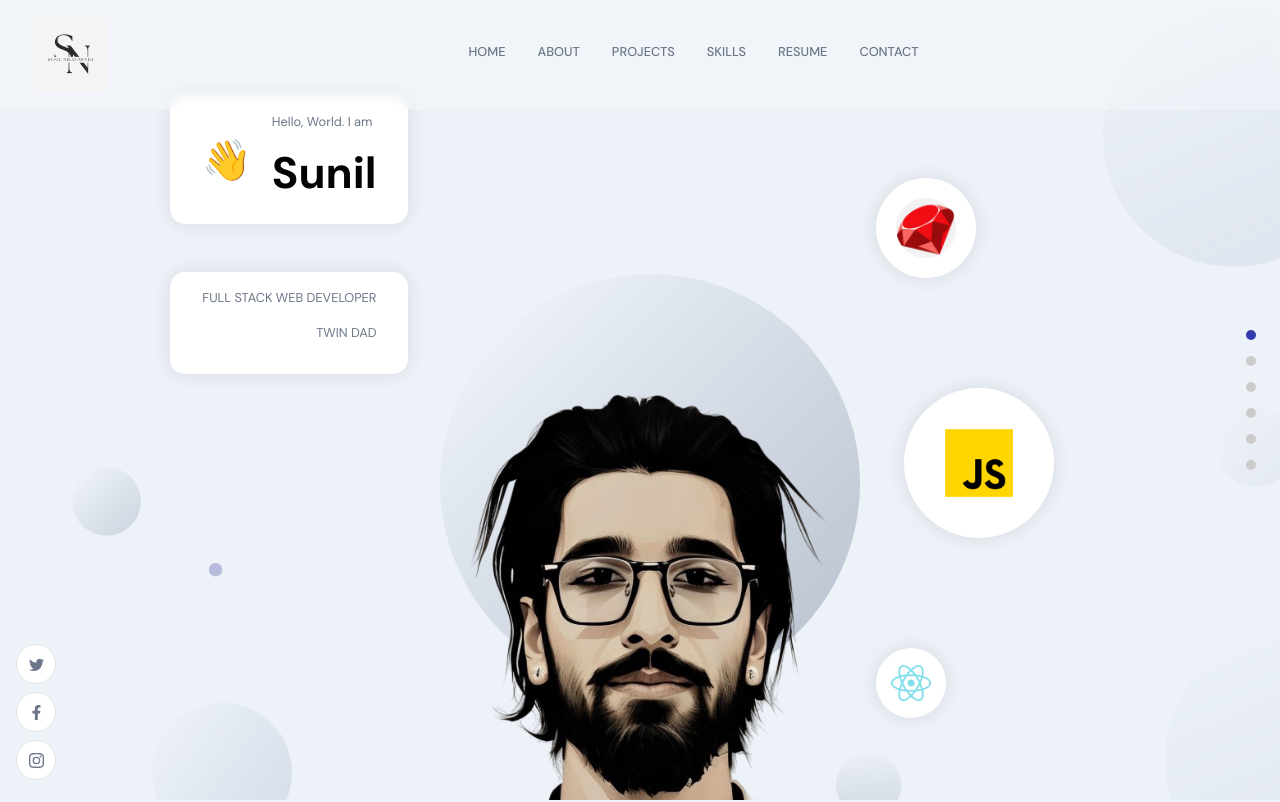
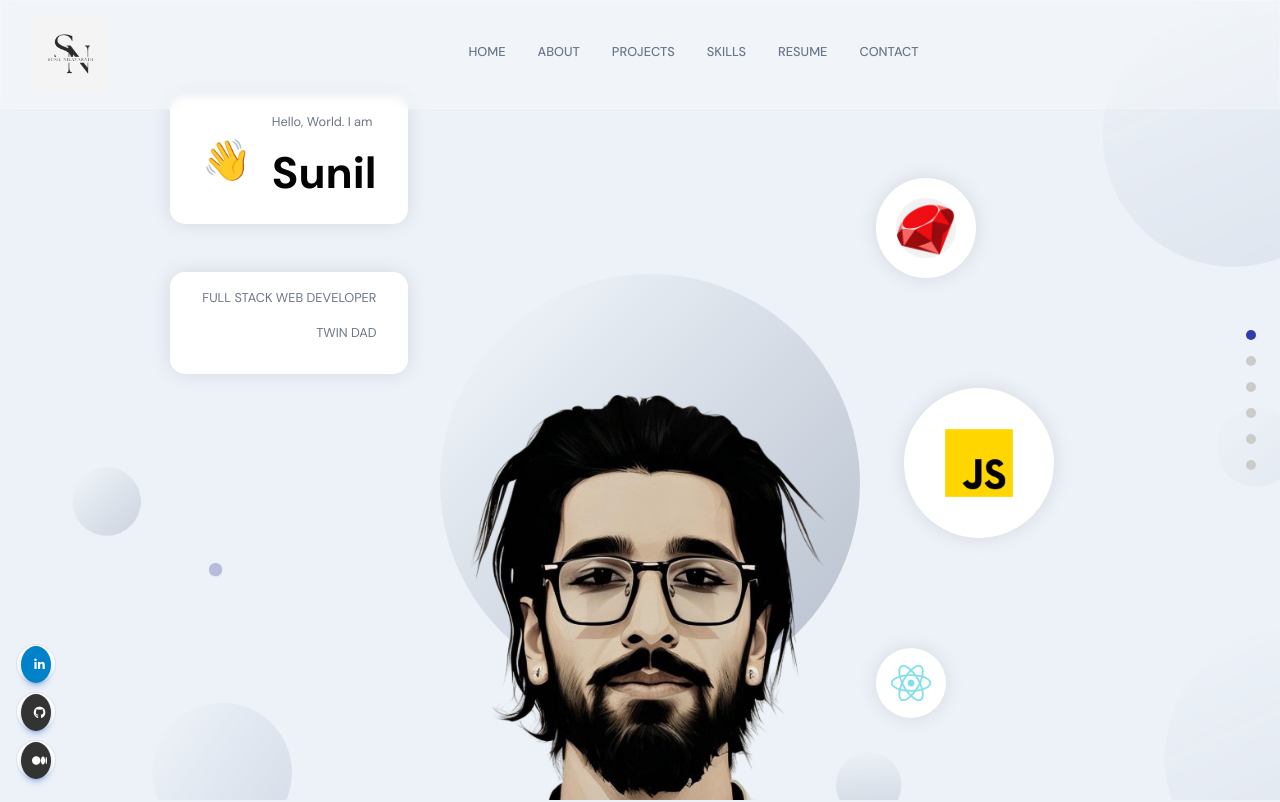
Before and after one commit to SunyDoo/Sunil-Nilavarath-Portfolio, a React (Create React App) app: page /skills in a window 1280 px wide. Shown: the top 802 px of the page. Built offline with nearby package versions, Linux system fonts and the light colour scheme.

Commit message:
social media icons

```diff
--- a/src/Components/SocialMedia.jsx
+++ b/src/Components/SocialMedia.jsx
@@ -1,17 +1,40 @@
 import React from "react";
-import { BsTwitter, BsInstagram } from "react-icons/bs";
-import { FaFacebookF } from "react-icons/fa";
+import { MDBIcon, MDBBtn } from "mdb-react-ui-kit";
 
 const SocialMedia = () => (
   <div className="app__social">
     <div>
-      <BsTwitter />
+      <MDBBtn
+        floating
+        className="m-1"
+        style={{ backgroundColor: "#0082ca" }}
+        href="https://www.linkedin.com/in/sunil-nilavarath-2b78a2a8/"
+        role="button"
+      >
+        <MDBIcon fab icon="linkedin-in" />
+      </MDBBtn>
     </div>
     <div>
-      <FaFacebookF />
+      <MDBBtn
+        floating
+        className="m-1"
+        style={{ backgroundColor: "#333333" }}
+        href="https://github.com/SunyDoo"
+        role="button"
+      >
+        <MDBIcon fab icon="github" />
+      </MDBBtn>
     </div>
     <div>
-      <BsInstagram />
+      <MDBBtn
+        floating
+        className="m-1"
+        style={{ backgroundColor: "#333333" }}
+        href="https://medium.com/@snilavarath"
+        role="button"
+      >
+        <MDBIcon fab icon="medium" />
+      </MDBBtn>
     </div>
   </div>
 );
```
Also changed, not shown: 1 other file (tests, documents, lock files or other folders).
